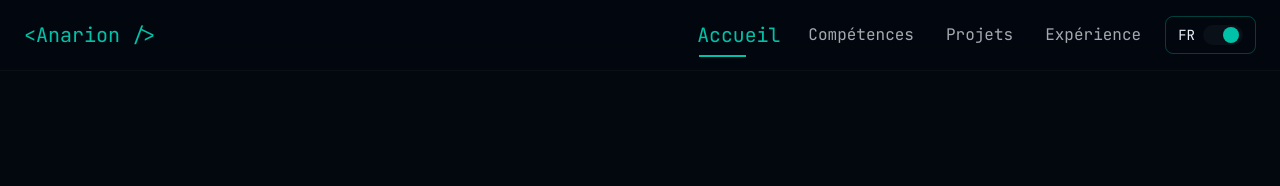
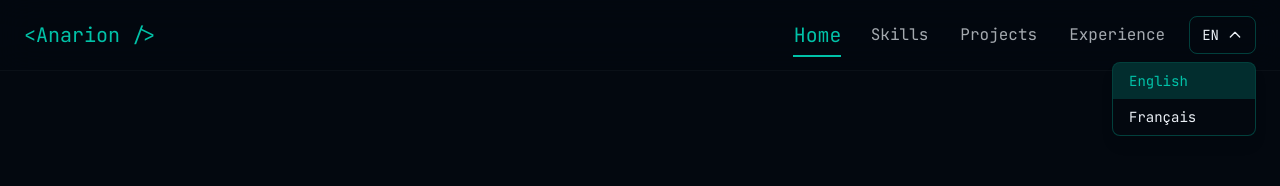
Before and after one commit to AnarionBe/portfolio, a React (Vite) app: page / in a window 1280 px wide. Both pictures are taken after a click on the button "EN". Shown: the top 186 px of the page. Built offline with nearby package versions, Linux system fonts and the light colour scheme.

Commit message:
change tranlasion slider to picker

```diff
--- a/src/components/language-toggle.tsx
+++ b/src/components/language-toggle.tsx
@@ -1,29 +1,64 @@
+import { useState } from "react";
 import { useTranslation } from "react-i18next";
 
 export function LanguageToggle() {
   const { i18n } = useTranslation();
+  const [isOpen, setIsOpen] = useState(false);
 
-  const toggleLanguage = () => {
-    const newLang = i18n.language === "en" ? "fr" : "en";
-    i18n.changeLanguage(newLang);
+  const changeLanguage = (lang: string) => {
+    i18n.changeLanguage(lang);
+    setIsOpen(false);
   };
 
+  const languages = [
+    { code: "en", label: "English" },
+    { code: "fr", label: "Français" },
+  ];
+
   return (
+    <div className="relative">
       <button
-      onClick={toggleLanguage}
+        onClick={() => setIsOpen(!isOpen)}
         className="flex items-center gap-2 px-3 py-2 rounded-lg border border-primary/30 hover:border-primary transition-colors duration-200"
-      aria-label="Toggle language"
+        aria-label="Select language"
       >
         <span className="text-sm font-medium text-foreground">
           {i18n.language === "en" ? "EN" : "FR"}
         </span>
-      <div className="relative w-10 h-5 bg-neutral rounded-full">
-        <div
-          className={`absolute top-0.5 w-4 h-4 bg-primary rounded-full transition-transform duration-200 ${
-            i18n.language === "fr" ? "translate-x-5" : "translate-x-0.5"
+        <svg
+          className={`w-4 h-4 transition-transform duration-200 ${
+            isOpen ? "rotate-180" : ""
           }`}
+          fill="none"
+          stroke="currentColor"
+          viewBox="0 0 24 24"
+        >
+          <path
+            strokeLinecap="round"
+            strokeLinejoin="round"
+            strokeWidth={2}
+            d="M19 9l-7 7-7-7"
           />
+        </svg>
+      </button>
+
+      {isOpen && (
+        <div className="absolute right-0 mt-2 w-36 bg-background border border-primary/30 rounded-lg shadow-lg overflow-hidden z-50">
+          {languages.map((lang) => (
+            <button
+              key={lang.code}
+              onClick={() => changeLanguage(lang.code)}
+              className={`w-full px-4 py-2 text-left text-sm hover:bg-primary/10 transition-colors duration-200 ${
+                i18n.language === lang.code
+                  ? "bg-primary/20 text-primary font-medium"
+                  : "text-foreground"
+              }`}
+            >
+              {lang.label}
+            </button>
+          ))}
         </div>
-    </button>
+      )}
+    </div>
   );
 }
```
Lines whose indentation alone changed are shown as unchanged.
